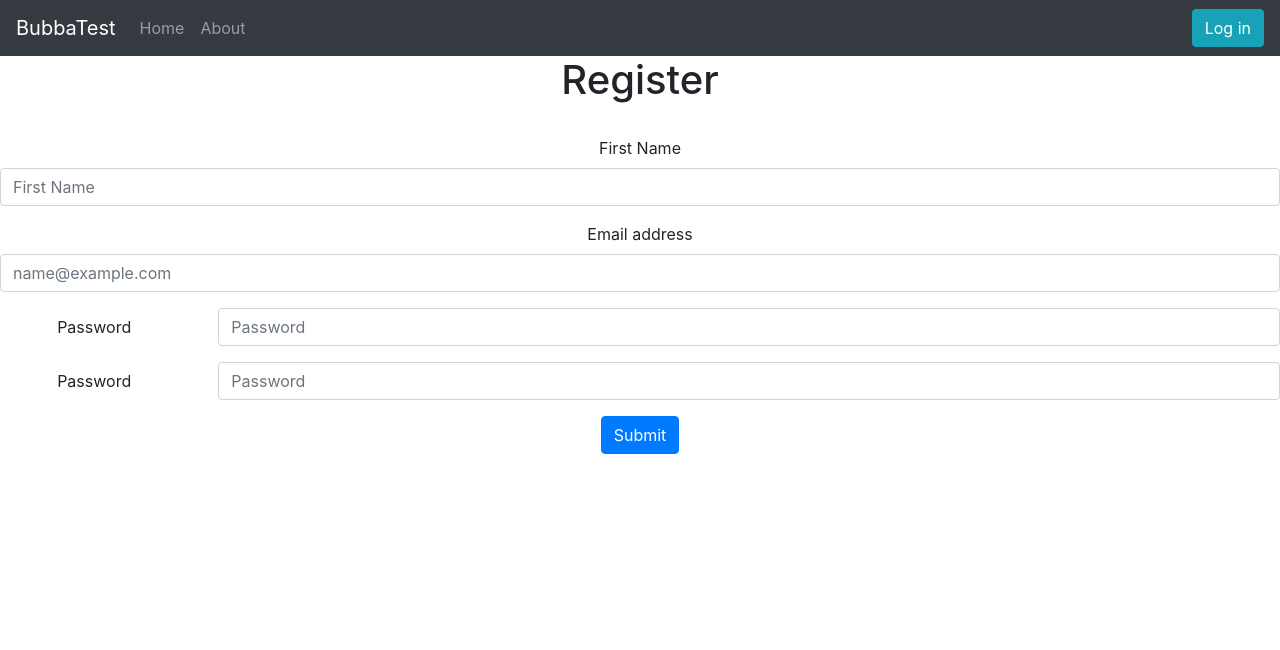
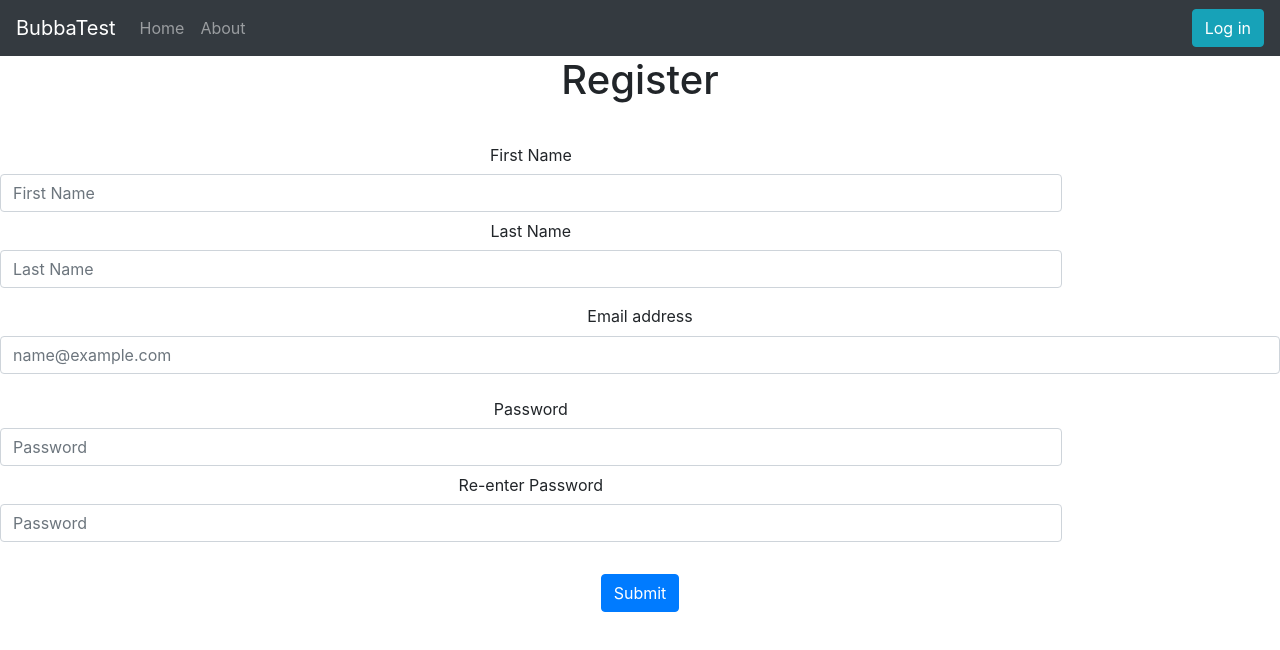
Before and after one commit to bearados/bubba, a React (Create React App) app in the folder client/: page /registration in a window 1280 px wide. Shown: the top 650 px of the page. Built offline with nearby package versions, Linux system fonts and the light colour scheme.

Commit message:
form fixes

```diff
--- a/client/src/components/Navigation.js
+++ b/client/src/components/Navigation.js
@@ -32,23 +32,7 @@ const Navigation = () => {
               <Form.Control type="email" placeholder="name@example.com" />
             </Form.Group>
             <Form.Group as={Row} className="mb-3" controlId="formPlaintextPassword">
-              <Col sm="10">
-                <Form.Label column sm="2" for="firstname">First Name</Form.Label>
-                <Form.Control type="text" id="firstname" placeholder="First Name" />
-              </Col>
-              <Col sm="10">
-                <Form.Label column sm="2" for="lastname">Last Name</Form.Label>
-                <Form.Control type="text" id="lastname" placeholder="Last Name" />
-              </Col>
-            </Form.Group>
-            <Form.Group as={Row} className="mb-3" controlId="formPlaintextPassword">
               <Form.Label column sm="2">Password</Form.Label>
-              <Col sm="10">
-                <Form.Control type="password" placeholder="Password" />
-              </Col>
-            </Form.Group>
-            <Form.Group as={Row} className="mb-3" controlId="formPlaintextPassword">
-              <Form.Label column sm="2">Re-enter Password</Form.Label>
               <Col sm="10">
                 <Form.Control type="password" placeholder="Password" />
               </Col>
--- a/client/src/components/Registration.js
+++ b/client/src/components/Registration.js
@@ -6,25 +6,33 @@ const Registration = () => {
        <div>
         <Form>
             <h1>Register</h1><br/>
-            <Form.Group className="mb-3" controlId="exampleForm.ControlInput1">
-              <Form.Label>First Name</Form.Label>
-              <Form.Control type="text" placeholder="First Name" />
+
+            <Form.Group as={Row} className="mb-3" controlId="formPlaintextPassword">
+              <Col sm="10">
+                <Form.Label column for="firstname">First Name</Form.Label>
+                <Form.Control type="text" id="firstname" placeholder="First Name" />
+              </Col>
+              <Col sm="10">
+                <Form.Label column for="lastname">Last Name</Form.Label>
+                <Form.Control type="text" id="lastname" placeholder="Last Name" />
+              </Col>
             </Form.Group>
             <Form.Group className="mb-3" controlId="exampleForm.ControlInput1">
               <Form.Label>Email address</Form.Label>
               <Form.Control type="email" placeholder="name@example.com" />
             </Form.Group>
             <Form.Group as={Row} className="mb-3" controlId="formPlaintextPassword">
-                <Form.Label column sm="2">Password</Form.Label>
                 <Col sm="10">
-                    <Form.Control type="password" placeholder="Password" />
+                    <Form.Label for="password1" column sm="5">Password</Form.Label>
+                    <Form.Control id="password1" type="password" placeholder="Password" />
+                </Col>
+                <Col sm="10">
+                    <Form.Label for="password2" column sm="5">Re-enter Password</Form.Label>
+                    <Form.Control id="password2" type="password" placeholder="Password" />
                 </Col>
             </Form.Group>
             <Form.Group as={Row} className="mb-3" controlId="formPlaintextPassword">
-                <Form.Label column sm="2">Password</Form.Label>
-                <Col sm="10">
-                    <Form.Control type="password" placeholder="Password" />
-                </Col>
+
             </Form.Group>
 
             <button type="submit" class="btn btn-primary">Submit</button>
```
